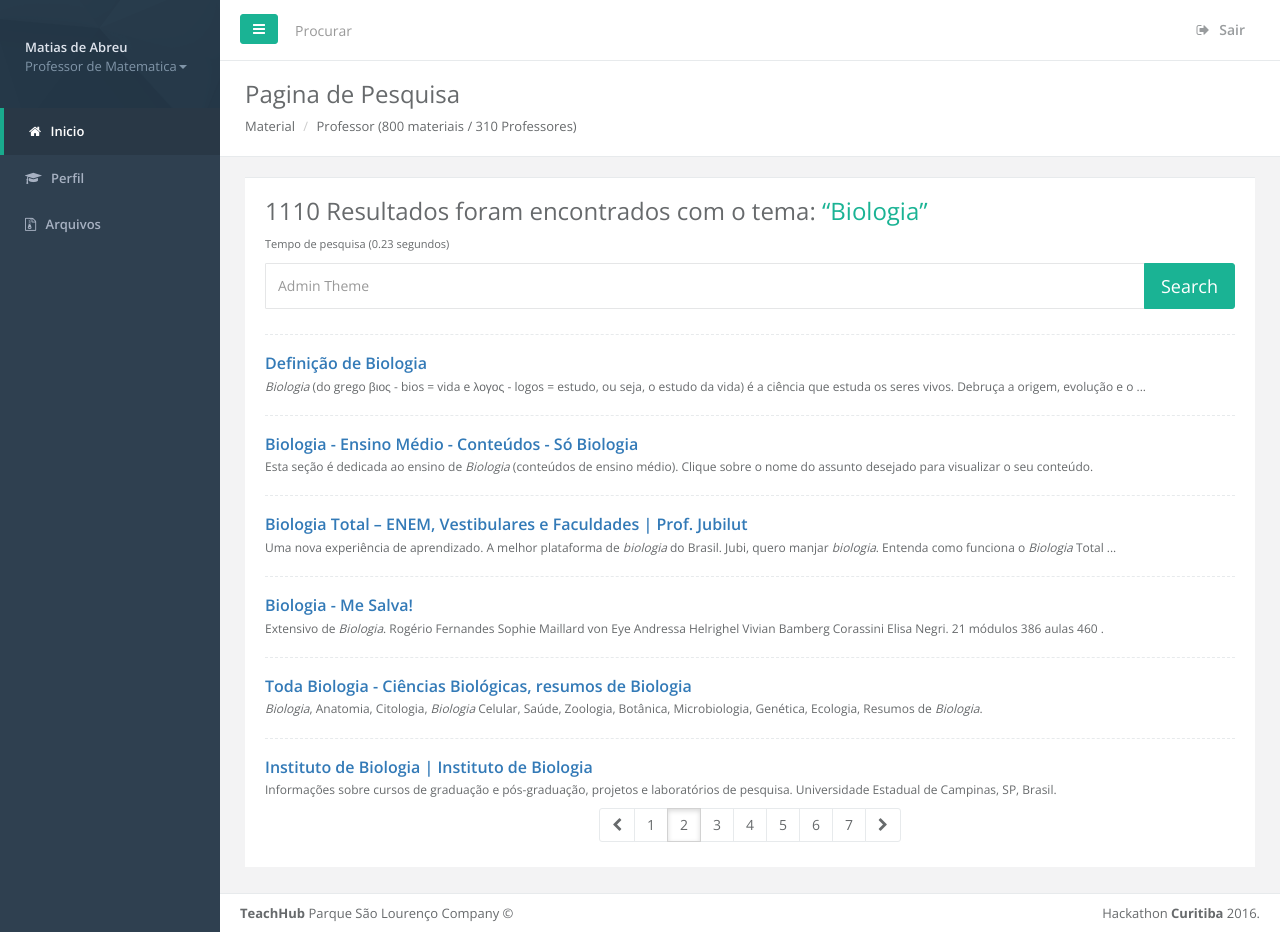
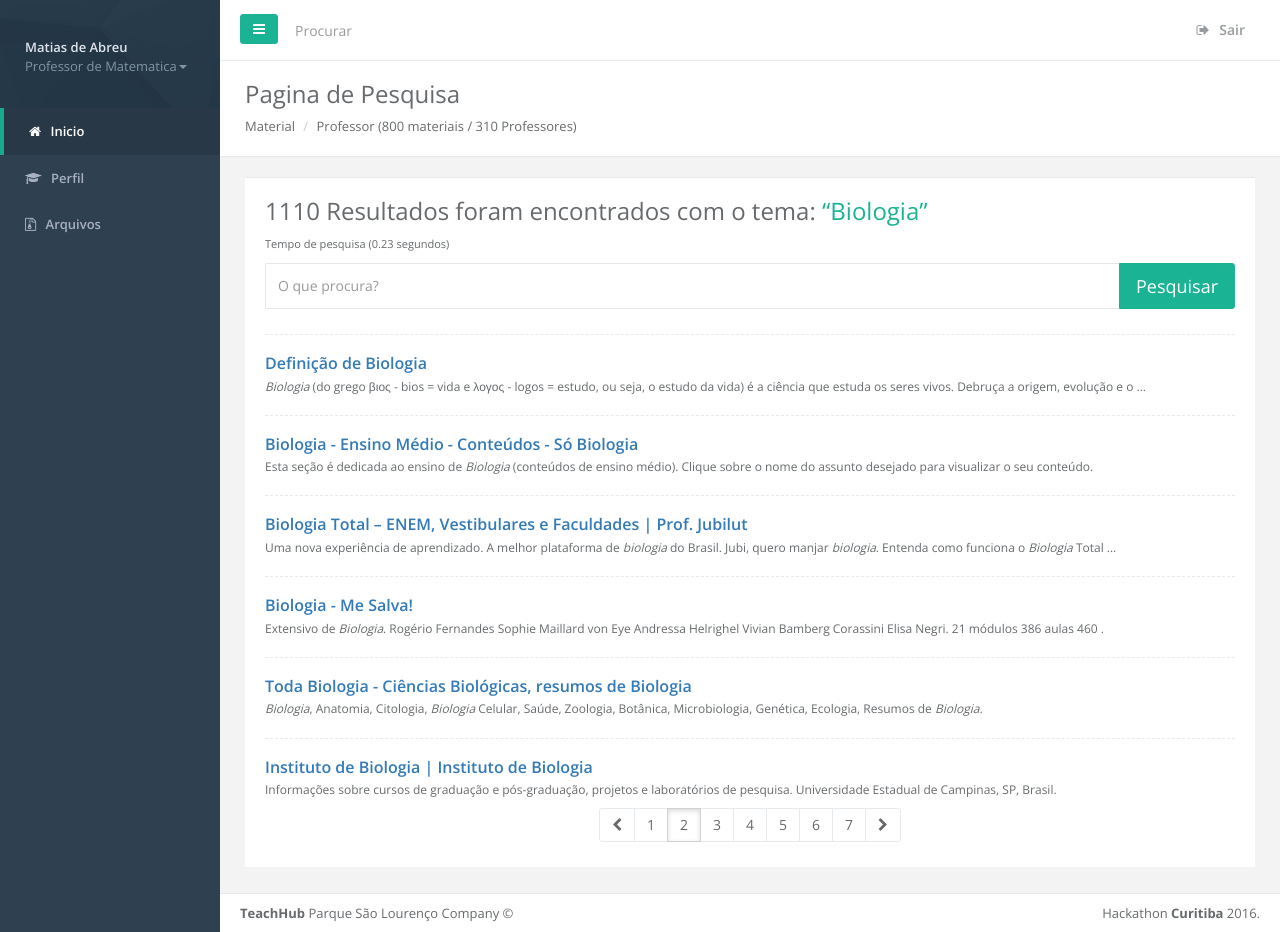
Before and after one commit to pericles97/HackatonPrefeituraCWB, a PHP site: page /resultadosPesquisa.php in a window 1280 px wide. Run offline with PHP 8.4, Linux system fonts and the light colour scheme.

Commit message:
Ajuste final tela resultadosPesquisa.php

```diff
--- a/resultadosPesquisa.php
+++ b/resultadosPesquisa.php
@@ -21,10 +21,10 @@
                             <div class="search-form">
                                 <form action="index.html" method="get">
                                     <div class="input-group">
-                                        <input type="text" placeholder="Admin Theme" name="search" class="form-control input-lg">
+                                        <input type="text" placeholder="O que procura?" name="search" class="form-control input-lg">
                                         <div class="input-group-btn">
                                             <button class="btn btn-lg btn-primary" type="submit">
-                                                Search
+                                                Pesquisar
                                             </button>
                                         </div>
                                     </div>
```
